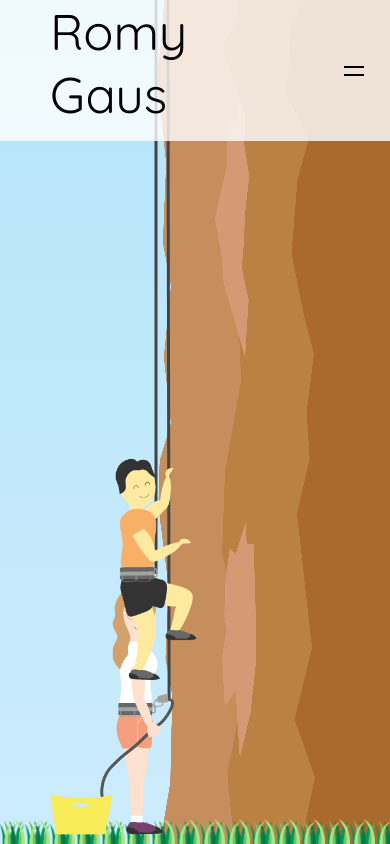
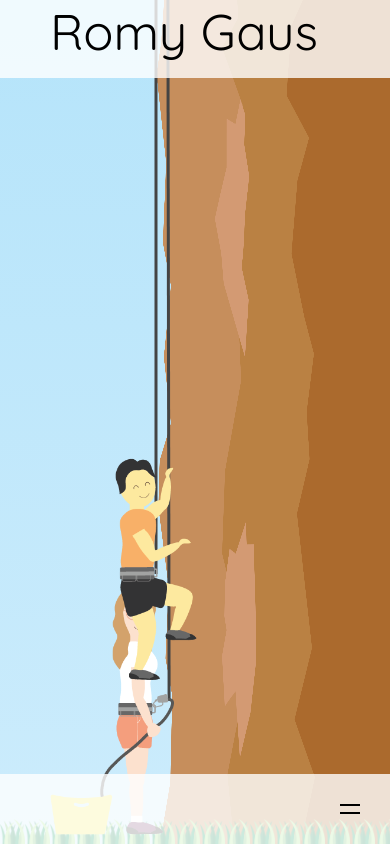
Before and after one commit to RomyGaus/personal-website, a React (Create React App) app: page / in a window 390 px wide. Built offline with nearby package versions, Linux system fonts and the light colour scheme.

Commit message:
Send navbar to bottom on mobile

```diff
--- a/src/App.css
+++ b/src/App.css
@@ -32,6 +32,28 @@ body {
   z-index: 1000;
 }
 
+.footer {
+  background-color: rgba(255, 255, 255, 0.8);
+  display: none;
+  justify-content: flex-end;
+  width: 100vw;
+  position: fixed;
+  bottom: 0px;
+  z-index: 1000;
+}
+
+@media (max-width: 760px) {
+  .footer {
+    display: inline-flex;
+  }
+  .footer nav ul a {
+    font-size: 16px;
+  }
+  .header nav {
+    display: none;
+  }
+}
+
 h1 {
   color: black;
   font-size: 50px;
@@ -54,7 +76,7 @@ nav {
 }
 
 nav.active {
-  width: 350px;
+  width: 450px;
 }
 
 nav ul {
--- a/src/App.js
+++ b/src/App.js
@@ -166,6 +166,9 @@ class App extends Component {
           <h1>Romy Gaus</h1>
           <NavBar></NavBar>
         </div>
+        <div className='footer'>
+          <NavBar></NavBar>
+        </div>
         <div className='climber' style={climberTopStyle}>
           <img alt='climber' src={climberImgSrc} />
         </div>
--- a/src/components/NavBar.js
+++ b/src/components/NavBar.js
@@ -21,6 +21,7 @@ class NavBar extends Component {
           <li><a href="https://github.com/RomyGaus" target='_blank' rel='noreferrer'>GitHub</a></li>
           <li><a href="https://www.linkedin.com/in/romy-gaus-46615b272/" target='_blank' rel='noreferrer'>LinkedIn</a></li>
           <li><a href="https://www.youtube.com/@RomyGaus" target='_blank' rel='noreferrer'>YouTube</a></li>
+          <li><a href="" target='_blank' rel='noreferrer'>Resume</a></li>
         </ul>
         <button className="icon" id="toggle" onClick={this.toggleNavBar}>
           <div className="line line1"></div>
```
